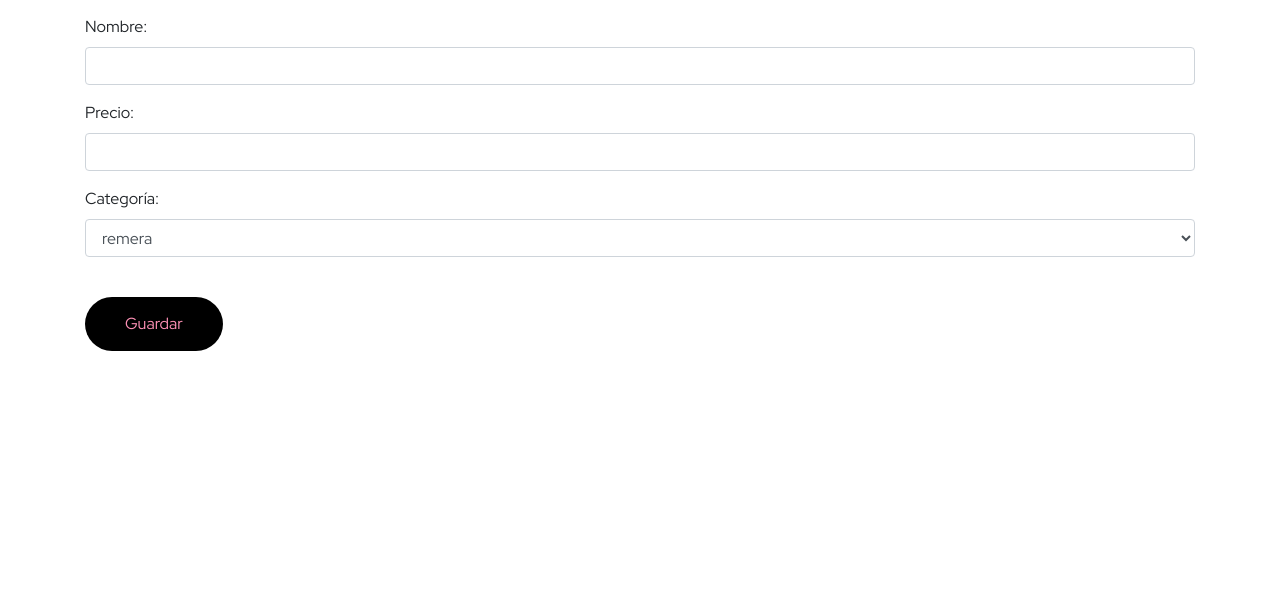
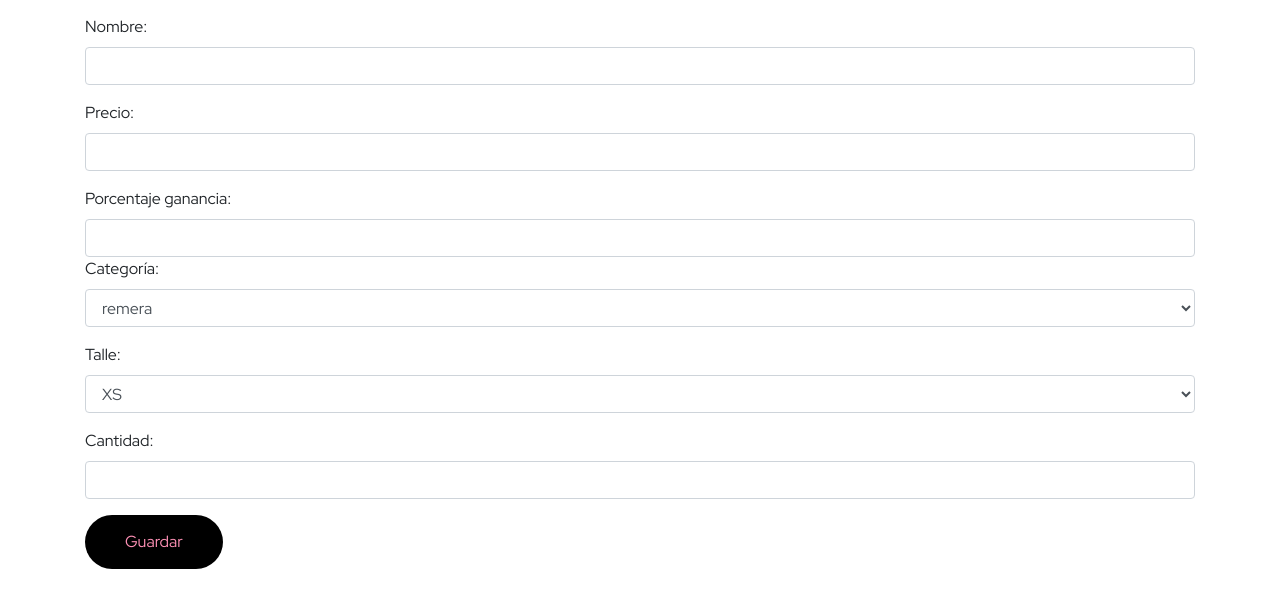
Before and after one commit to Nababoi/ecommerce, a PHP site: page /ecommerce/Vistas/V_formProductoMod.php?id=1 in a window 1280 px wide. Shown: the part 156-764 px from the top of the page. Run offline with PHP 8.4, Linux system fonts and the light colour scheme; some libraries are stand-ins or nearby versions.

Commit message:
Cambios en el alta del producto y su modificacion

```diff
--- a/Controlador/C_productoAlta.php
+++ b/Controlador/C_productoAlta.php
@@ -1,10 +1,10 @@
 <?php
     session_start();
     // if (isset($_SESSION['nombre'])){
-    require("../Vistas/navbar.php");
+    // require("../Vistas/navbar.php");
     require ("../Modelos/M_productoCrud.php");
     $conexion = new ProductosCrud();
-    $datos = $conexion->altaProducto($_POST['nombre'],$_POST['precio'],$_POST['categoria']);
+    $datos = $conexion->altaProducto($_POST['nombre'],$_POST['precio'],$_POST['ganancia'],$_POST['categoria'],$_POST['talle'],$_POST['cantidad']);
     // require("../Vistas/V_VistaHambur.php");
 
 // }
--- a/Controlador/C_productoMod.php
+++ b/Controlador/C_productoMod.php
@@ -3,6 +3,6 @@
 
 require("../Modelos/M_productoMod.php");
 $Act = new ProductosModCrud();
-$Act->ModProducto($_POST['id'],$_POST['nombre'],$_POST['precio'],$_POST['categoria']);
+$Act->ModProducto($_GET['id'],$_POST['nombre'],$_POST['precio'],$_POST['ganancia'],$_POST['categoria'],$_POST['talle'],$_POST['cantidad']);
 // require("../Vista/VModificar.php");
 ?>
--- a/Modelos/M_productoCrud.php
+++ b/Modelos/M_productoCrud.php
@@ -13,11 +13,11 @@
             $resultado = $stmt->get_result();
             return $resultado;
     }
-        public function altaProducto($nombre, $precio, $categoria){
+        public function altaProducto($nombre, $precio, $porcentajeGanancia, $categoria, $talle, $cantidad){
             require("conexion.php");
-            $query = "call altaProducto(?,?,?)";
+            $query = "call altaProducto(?,?,?,?,?,?)";
             $stmt = $conn->prepare($query);
-            $stmt->bind_param("sss", $nombre, $precio, $categoria);
+            $stmt->bind_param("ssssss", $nombre, $precio, $porcentajeGanancia, $categoria, $talle, $cantidad);
             $stmt->execute();
             header("Location: ../index.php");
             return $stmt->affected_rows;
--- a/Modelos/M_productoMod.php
+++ b/Modelos/M_productoMod.php
@@ -3,11 +3,11 @@
     class ProductosModCrud{
         private $conn;
 
-        public function ModProducto($id,$nombre, $precio, $categoria){
+        public function ModProducto($id, $nombre, $precio, $porcentajeGanancia, $categoria, $talle, $cantidad){
             require("conexion.php");
-            $query = "call modProducto(?,?,?,?)";
+            $query = "call modificarProducto(?,?,?,?,?,?,?)";
             $stmt = $conn->prepare($query);
-            $stmt->bind_param("ssss",$id, $nombre, $precio, $categoria);
+            $stmt->bind_param("sssssss", $id, $nombre, $precio, $porcentajeGanancia, $categoria, $talle, $cantidad);
             $stmt->execute();
             header("Location: ../index.php");
             return $stmt->affected_rows;
--- a/Vistas/V_formProductoMod.php
+++ b/Vistas/V_formProductoMod.php
@@ -13,11 +13,11 @@ $idProducto = $_GET["id"];
 
 ?>
 
-    <div class="container mt-4">
+<div class="container mt-4">
         <h1>Formulario de Producto</h1>
         <form action="../Controlador/C_productoMod.php" method="POST">
         <div class="form-group">
-            <input type="hidden" name="id" value="<?php echo $idProducto; ?>">
+                <input type="hidden" class="form-control" id="id" name="id">
             </div>
             <div class="form-group">
                 <label for="nombre">Nombre:</label>
@@ -27,17 +27,38 @@ $idProducto = $_GET["id"];
                 <label for="precio">Precio:</label>
                 <input type="text" class="form-control" id="precio" name="precio">
             </div>
+                <div class="form-group">
+        <label for="cantidad">Porcentaje ganancia:</label>
+        <input type="number" class="form-control" id="ganancia" name="ganancia">
             <div class="form-group">
                 <label for="categoria">Categoría:</label>
                 <select class="form-control" id="categoria" name="categoria">
                     <option value="remera">remera</option>
-                    <option value="buzon">buzo</option>
+                    <option value="buzo">buzo</option>
                     <option value="camisa">camisa</option>
                     <option value="pantalon">pantalon</option>
                     <option value="vestido">vestido</option>
                 </select>
             </div>
-            <br>
+
+        <div class="form-group">
+            <label for="talle">Talle:</label>
+            <select class="form-control" id="talle" name="talle">
+                <option value="XS">XS</option>
+                <option value="S">S</option>
+                <option value="M">M</option>
+                <option value="L">L</option>
+                <option value="XL">XL</option>
+                <option value="XXL">XXL</option>
+
+                <!-- Agrega más opciones según tus necesidades -->
+            </select>
+        </div>
+
+    <div class="form-group">
+        <label for="cantidad">Cantidad:</label>
+        <input type="number" class="form-control" id="cantidad" name="cantidad">
+    </div>
             <button type="submit" class="btn btn-primary">Guardar</button>
         </form>
     </div>
```
Also changed, not shown: Vistas/V_formProductoAlta.php (+7 -1 lines).
